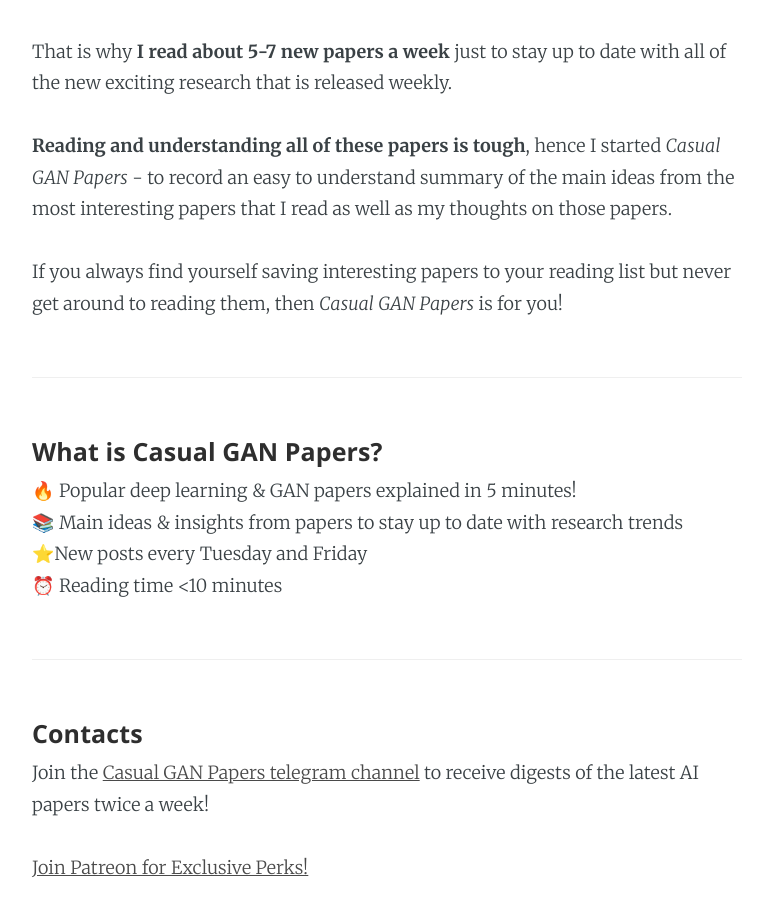
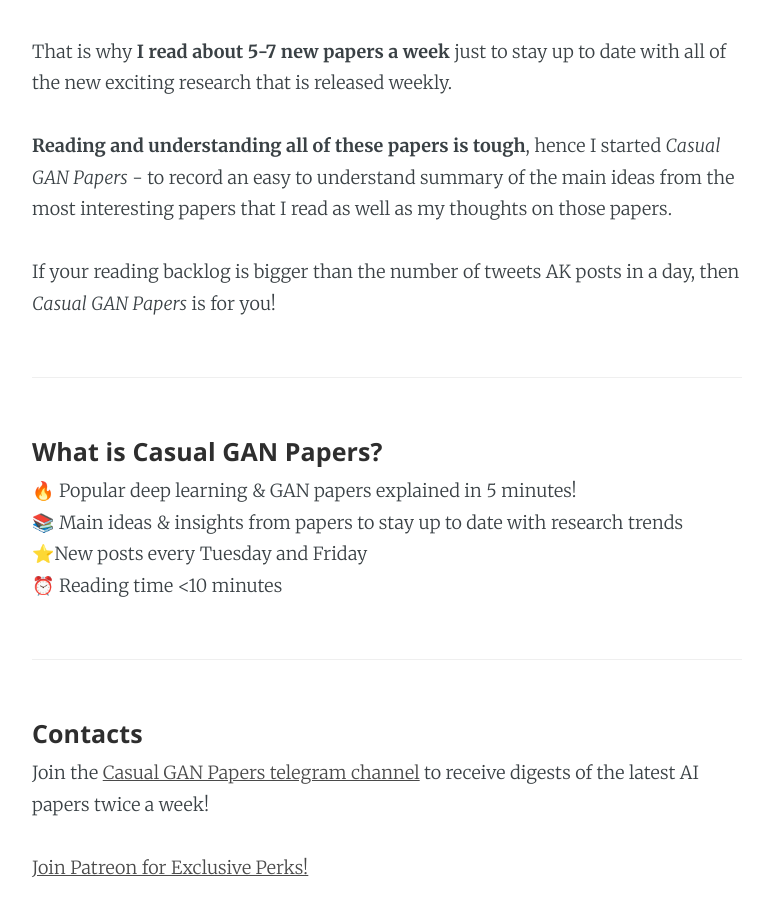
Before and after one commit to KirillDemochkin/kirilldemochkin.github.io, a Jekyll site: the page built from about.md, in a window 1280 px wide and 900 px high, scrolled down 1284 px. Shown: the whole window, without its empty margins (253-1022 px from the left). Built offline with Jekyll 4.4.1, drawn with Linux system fonts in a browser that asks for light colours; our own code applies the rules of GitHub Pages for plain Markdown files; comment, search, counter and statistics services are not loaded.

Commit message:
Update about.md

```diff
--- a/about.md
+++ b/about.md
@@ -18,7 +18,7 @@
 
 **Reading and understanding all of these papers is tough**, hence I started *Casual GAN Papers* - to record an easy to understand summary of the main ideas from the most interesting papers that I read as well as my thoughts on those papers.
 
-If you always find yourself saving interesting papers to your reading list but never get around to reading them, then *Casual GAN Papers* is for you!
+If your reading backlog is bigger than the number of tweets AK posts in a day, then *Casual GAN Papers* is for you!
 
 ***
 
```
